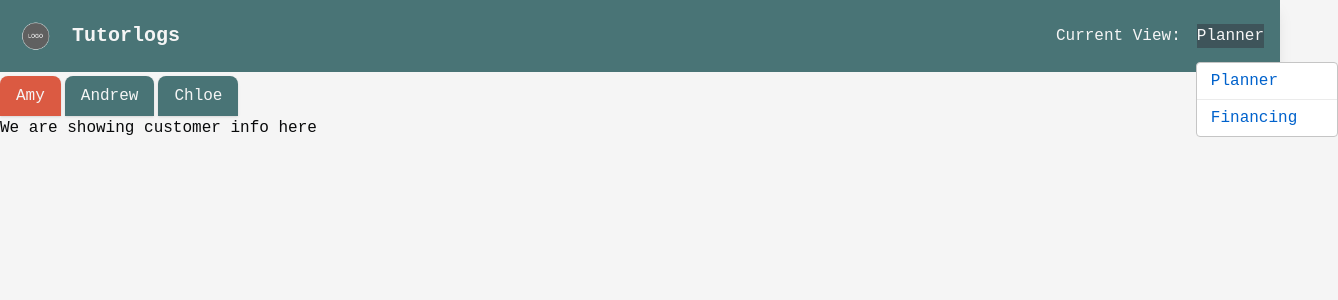
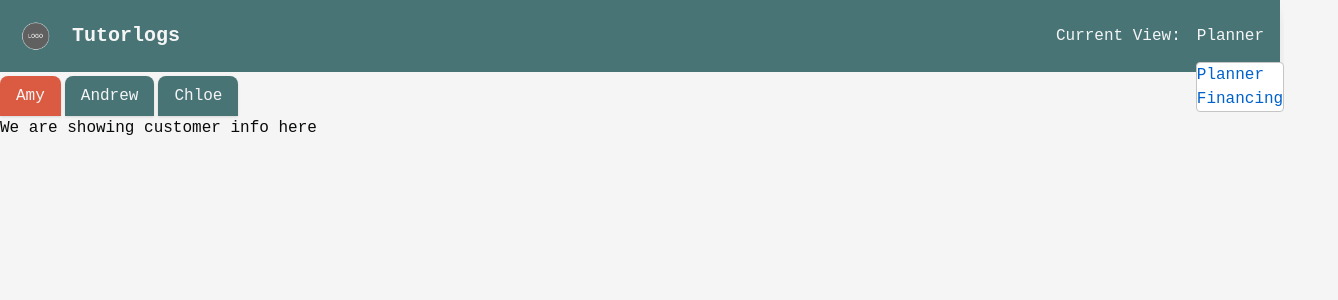
Before and after one commit to J-05/tutorlogs, a Next.js app: page / in a window 1280 px wide. Both pictures are taken after a click on the button "Planner". Shown: the top 300 px of the page, 1338 px wide, since content can reach past the window. Built offline with nearby package versions, Linux system fonts and the light colour scheme.

Commit message:
chore: checkpoint

```diff
--- a/components/Dropdown.tsx
+++ b/components/Dropdown.tsx
@@ -2,17 +2,17 @@
 
 'use client';
 import React, { useEffect, useState } from 'react';
+import { ViewType } from '@/types/Views'
 
 type DropdownProps = {
   options: string[];
-  showDropdown: boolean;
-  toggleDropdown: Function;
   optionSelection: Function;
 };
 
 const Dropdown: React.FC<DropdownProps> = ({ options, optionSelection,}: DropdownProps): React.JSX.Element => {
   const [showDropdown, setShowDropdown] = useState<boolean>(false);
-  const onClickHandler = (option: string): void => {
+  const onClickHandler = (option: ViewType): void => {
+    console.log("hi")
     optionSelection(option);
   };
 
@@ -26,14 +26,15 @@ const Dropdown: React.FC<DropdownProps> = ({ options, optionSelection,}: Dropdow
         {options.map(
           (option: string, _: number): React.JSX.Element => {
             return (
-              <p
+              <button
                 key={option.toLowerCase()}
                 onClick={(): void => {
-                  onClickHandler(option);
+                  onClickHandler(option as ViewType);
                 }}
+                className='hover:bg-accent'
               >
                 {option}
-              </p>
+              </button>
             );
           }
         )}
--- a/components/DropdownMenu.tsx
+++ b/components/DropdownMenu.tsx
@@ -33,19 +33,18 @@ const DropdownMenu: React.FC = (): React.JSX.Element => {
 
         <div className="relative">
         <button
-            className={`${showDropdown ? "active" : ""} bg-tertiary`}
+            className={`${showDropdown ? "active" : ""}bg-primary`}
             onClick={(): void => toggleDropdown()}
             onBlur={(e: React.FocusEvent<HTMLButtonElement>): void =>
-            dismissHandler(e)
+            (dismissHandler(e))
             }
         >
-            <div>{selectedOption} </div>
+            {selectedOption}
         </button>
+
         {showDropdown && (
             <Dropdown
                 options={options()}
-                showDropdown={false}
-                toggleDropdown={(): void => toggleDropdown()}
                 optionSelection={optionSelection}
             />
             )}
```
